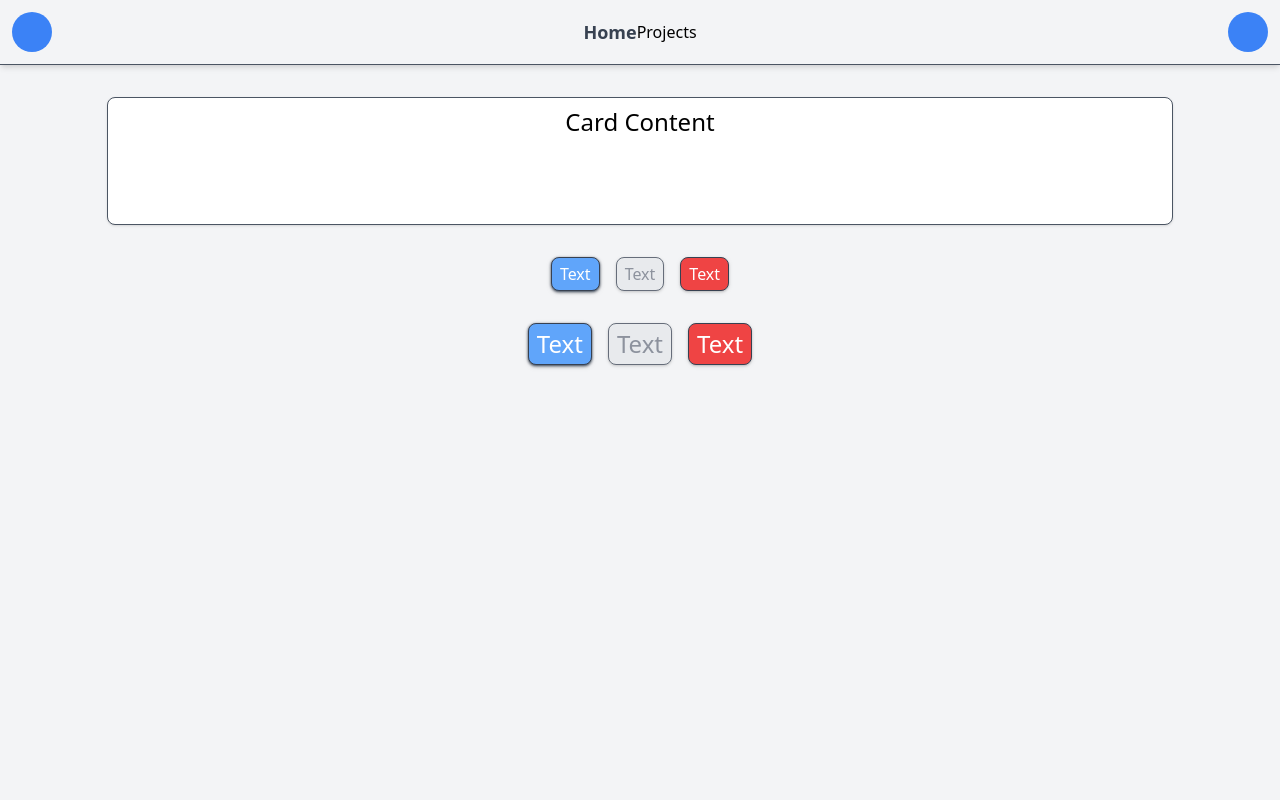
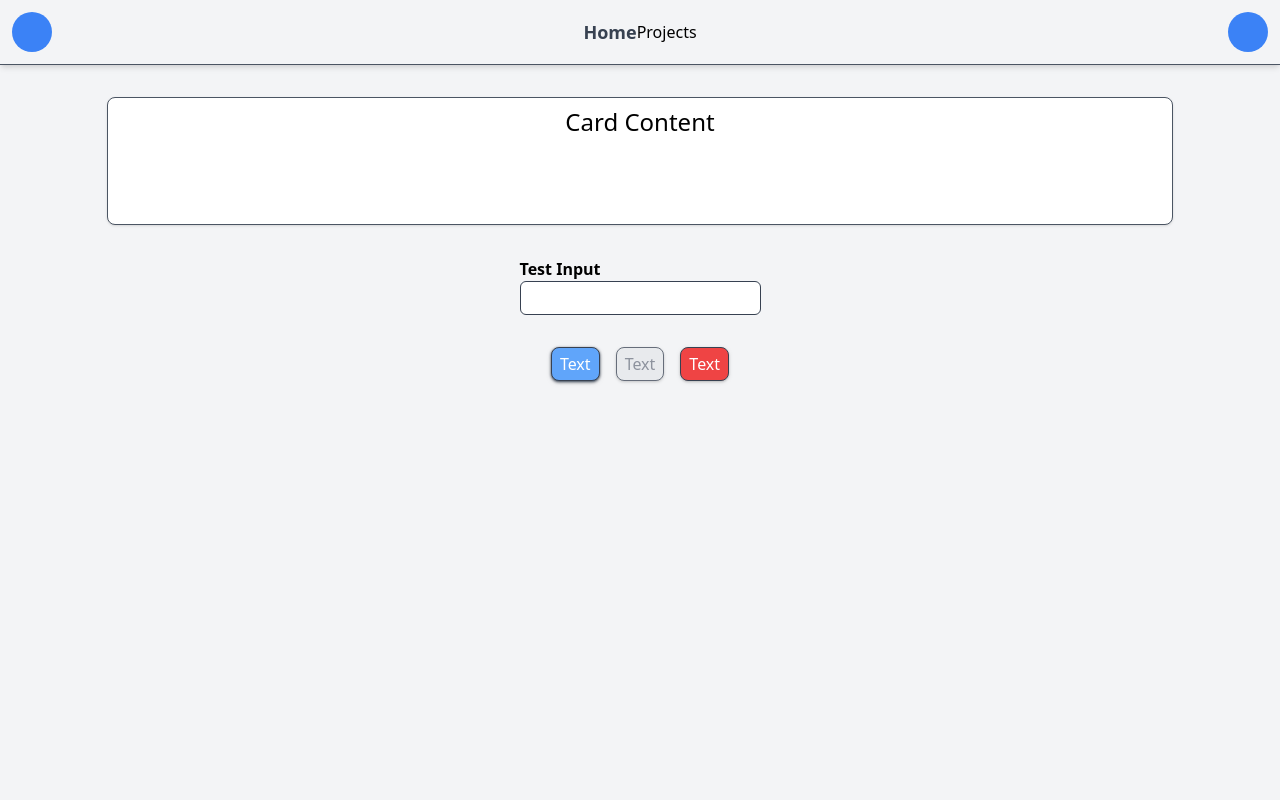
Before and after one commit to Humphreyj/Template, a Vue app: page / in a window 1280 px wide. Shown: the top 800 px of the page. Built offline with nearby package versions, Linux system fonts and the light colour scheme.

Commit message:
setup basic text input

```diff
--- a/src/CSS/componentStyles.js
+++ b/src/CSS/componentStyles.js
@@ -16,4 +16,9 @@ export const componentStyles = {
         disabledButton:
             'border border-gray-700 rounded-lg bg-gray-200 text-gray-500 py-1 px-2 shadow drop-shadow opacity-75 disabled cursor-not-allowed',
     },
+    textInput: {
+        containerClass: 'flex-col-is-js',
+        labelClass: 'font-bold ',
+        inputClass: 'border p-1 border-gray-700 rounded-md',
+    },
 }
--- a/src/CSS/flexHelpers.css
+++ b/src/CSS/flexHelpers.css
@@ -18,6 +18,9 @@
     .flex-col-is-jc {
         @apply flex flex-col items-start justify-center;
     }
+    .flex-col-is-js {
+        @apply flex flex-col items-start justify-start;
+    }
     .flex-col-ic-jc {
         @apply flex flex-col items-center justify-center;
     }
--- a/src/CSS/transitions.css
+++ b/src/CSS/transitions.css
@@ -1,6 +1,6 @@
 .fade-enter-active,
 .fade-leave-active {
-    transition: opacity 1s ease-in;
+    transition: opacity 0.4s ease-in;
 }
 
 .fade-enter-from,
--- /dev/null
+++ b/src/components/inputs/TextInput.vue
@@ -0,0 +1,36 @@
+<script setup>
+import { ref } from 'vue'
+import { getStyles } from '@/composables/getStyles'
+// Components
+const props = defineProps({
+    label: {
+        type: String,
+        default: 'Input Label',
+    },
+    containerClass: {
+        type: String,
+        default: '',
+    },
+    labelClass: {
+        type: String,
+        default: '',
+    },
+    inputClass: {
+        type: String,
+        default: '',
+    },
+    inputName: {
+        type: String,
+        default: 'default-input',
+    },
+})
+// const emit = defineEmits()
+const classes = ref(getStyles(props, 'textInput'))
+</script>
+
+<template>
+    <div :class="classes.containerClass">
+        <label :for="inputName" :class="classes.labelClass">{{ label }}</label>
+        <input :name="inputName" type="text" :class="classes.inputClass" />
+    </div>
+</template>
--- a/src/views/HomeView.vue
+++ b/src/views/HomeView.vue
@@ -1,8 +1,10 @@
 <script setup>
+import { ref } from 'vue'
 // Components
 import PageLayout from '@/components/UI/PageLayout.vue'
 import Card from '@/components/UI/Card.vue'
 import Button from '@/components/UI/Button.vue'
+import TextInput from '@/components/inputs/TextInput.vue'
 // const props = defineProps({})
 // const emit = defineEmits()
 </script>
@@ -13,21 +15,12 @@ import Button from '@/components/UI/Button.vue'
             <section class="mt-8 w-10/12 h-dvh">
                 <Card containerClass="h-32" />
                 <div class="flex-ic-jc mt-8 gap-4">
+                    <TextInput label="Test Input" />
+                </div>
+                <div class="flex-ic-jc mt-8 gap-4">
                     <Button />
                     <Button button-type="disabledButton" :disabled="true" />
                     <Button button-type="dangerButton" />
-                </div>
-                <div class="flex-ic-jc mt-8 gap-4">
-                    <Button button-class="text-2xl" />
-                    <Button
-                        button-class="text-2xl"
-                        button-type="disabledButton"
-                        disabled
-                    />
-                    <Button
-                        button-class="text-2xl"
-                        button-type="dangerButton"
-                    />
                 </div>
             </section>
         </template>
```
